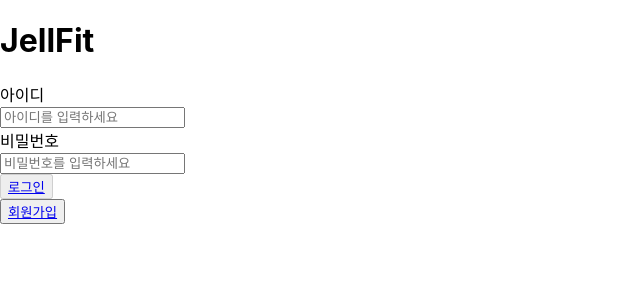
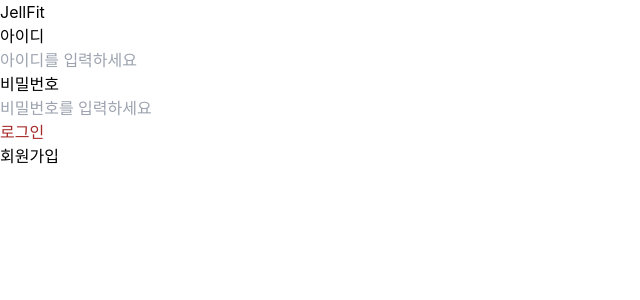
Before and after one commit to rlamnji/jellfit-ai-stretch, a React (Create React App) app in the folder frontend/: page / in a window 1280 px wide. Shown: the top 300 px of the page, without its empty margins (0-640 px from the left). Built offline with nearby package versions, Linux system fonts and the light colour scheme.

Commit message:
[Feat] tailwindcss 설치
taillwindcss, postcss, autoprefixer 설치 및 세팅 완료
앞으로 tailwind 적용 가능함.

```diff
--- a/frontend/package.json
+++ b/frontend/package.json
@@ -46,6 +46,9 @@
     ]
   },
   "devDependencies": {
-    "electron": "^35.1.2"
+    "autoprefixer": "^10.4.21",
+    "electron": "^35.1.2",
+    "postcss": "^8.5.3",
+    "tailwindcss": "3"
   }
 }
--- /dev/null
+++ b/frontend/postcss.config.js
@@ -0,0 +1,14 @@
+// module.exports = {
+//   plugins: {
+//     tailwindcss: {},
+//     autoprefixer: {},
+//   },
+// }
+
+// postcss.config.js
+module.exports = {
+  plugins: [
+    require('tailwindcss'),
+    require('autoprefixer'),
+  ],
+};
--- a/frontend/src/index.css
+++ b/frontend/src/index.css
@@ -1,3 +1,7 @@
+@tailwind base;
+@tailwind components;
+@tailwind utilities;
+
 body {
   margin: 0;
   font-family: -apple-system, BlinkMacSystemFont, 'Segoe UI', 'Roboto', 'Oxygen',
--- /dev/null
+++ b/frontend/tailwind.config.js
@@ -0,0 +1,10 @@
+/** @type {import('tailwindcss').Config} */
+module.exports = {
+  content: [
+    "./src/**/*.{js,jsx,ts,tsx}", // 컴포넌트가 있는 위치
+  ],
+  theme: {
+    extend: {},
+  },
+  plugins: [],
+}
```
Also changed, not shown: 1 other file (tests, documents, lock files or other folders).
